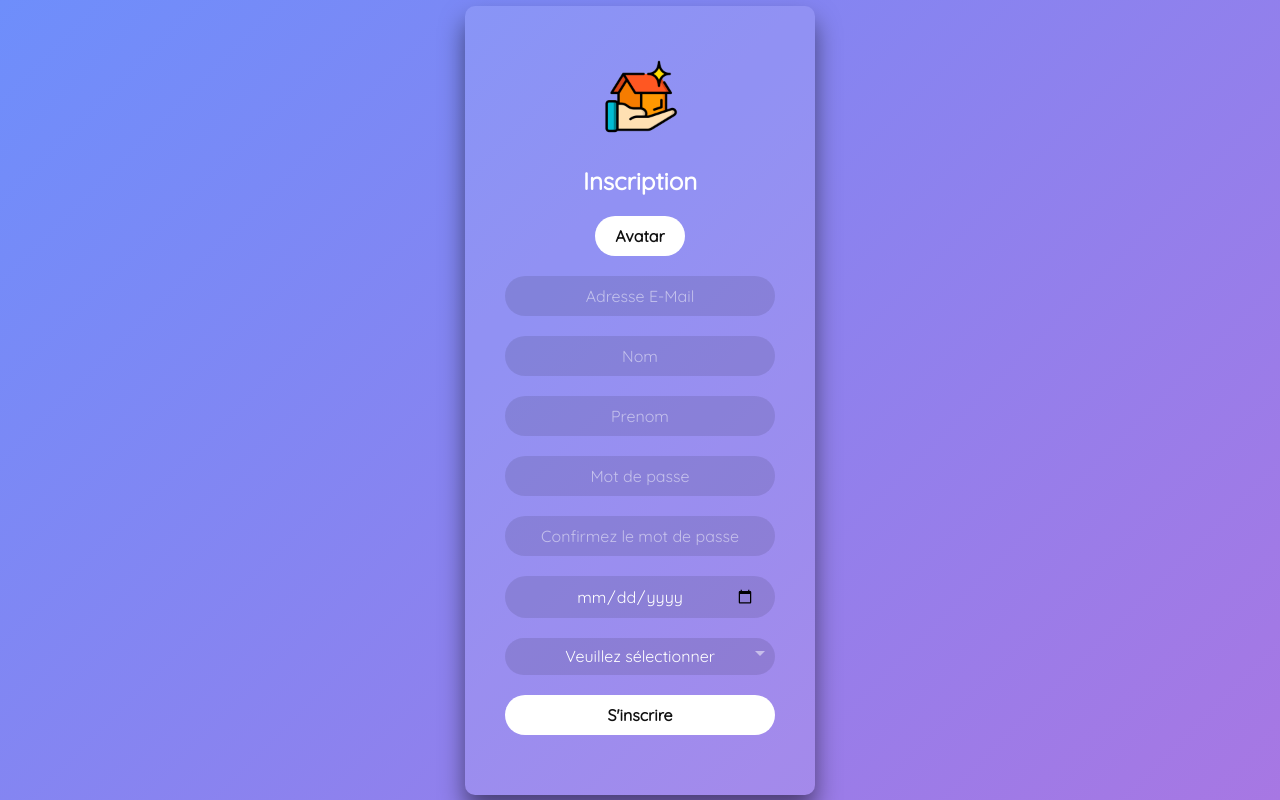
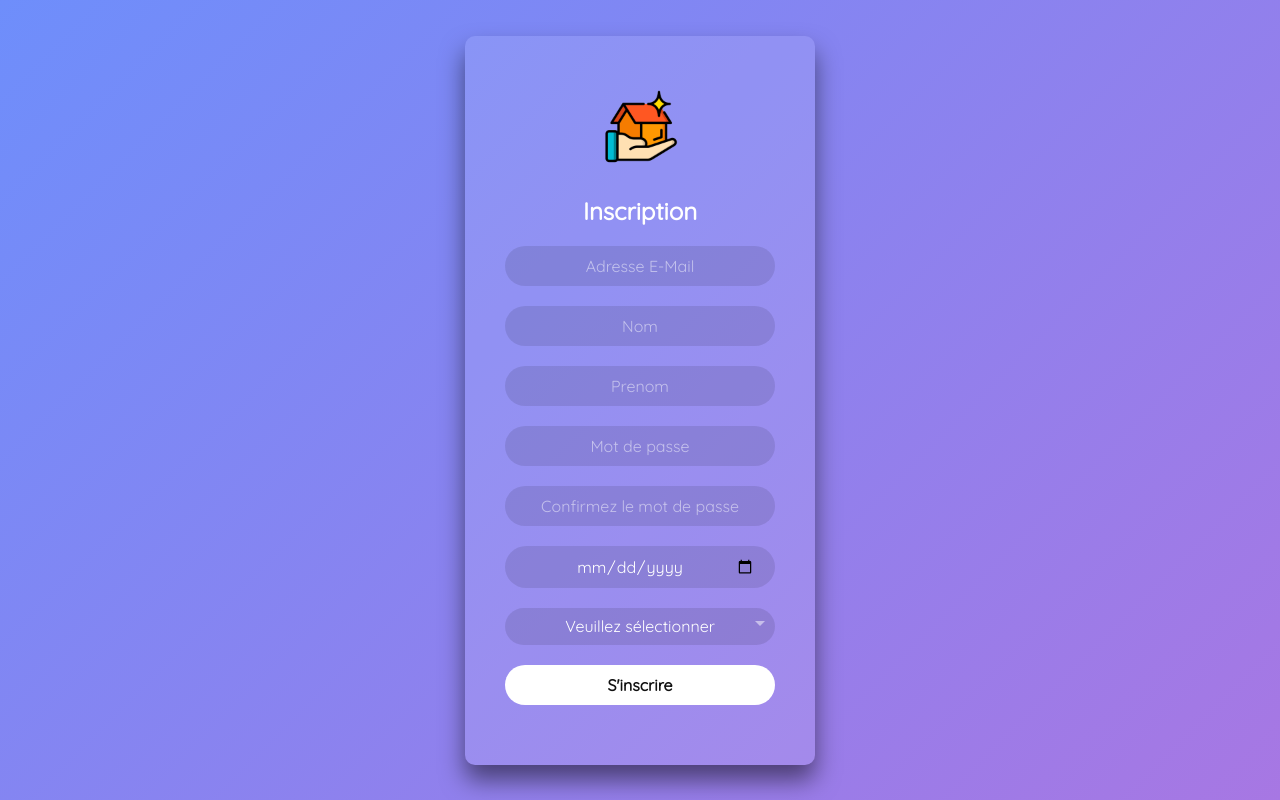
Before and after one commit to Tetraaaaa/ESGi_PA_NAC, a PHP site: page /inscription.php in a window 1280 px wide. Run offline with PHP 8.4, Linux system fonts and the light colour scheme.

Commit message:
Retire avatar car photo de profil est dans compte.php

```diff
--- a/inscription.php
+++ b/inscription.php
@@ -15,10 +15,7 @@
     </div>
     <h2>Inscription</h2>
     <form method="POST" action="inscription_verif.php" enctype="multipart/form-data">
-      <div class="inputBox">
-        <label for="photo_profil" class="avatar-btn">Avatar</label>
-        <input type="file" id="photo_profil" name="photo_profil" style="display: none;">
-      </div>
+
       <div class="inputBox">
         <input type="email" id="email" name="email" placeholder="Adresse E-Mail" required>
       </div>
```
